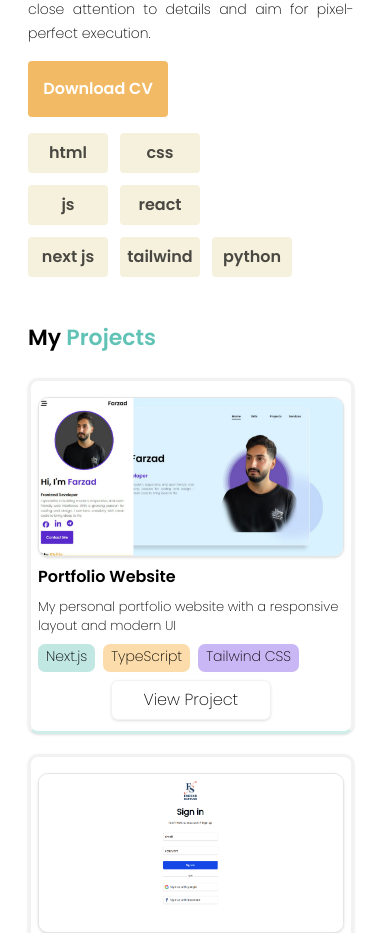
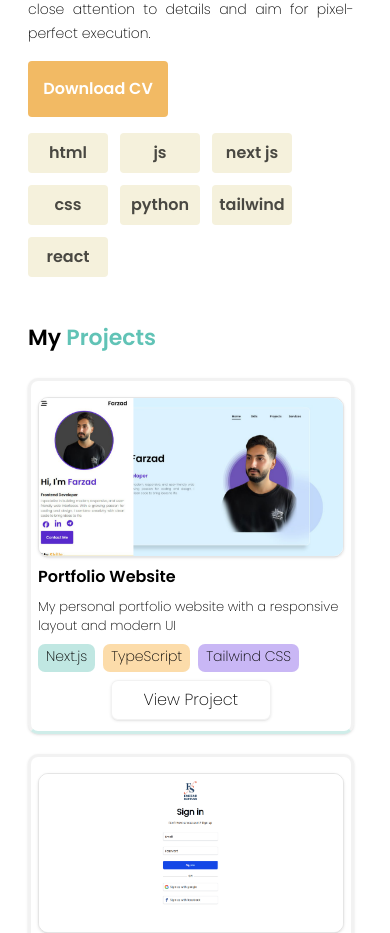
Before and after one commit to farzadsohrabii/my-responsive-portfolio, a Next.js app: page / in a window 390 px wide. Shown: the part 860-1793 px from the top of the page. Built offline with nearby package versions, Linux system fonts and the light colour scheme.

Commit message:
Update page.tsx

```diff
--- a/src/app/skills/page.tsx
+++ b/src/app/skills/page.tsx
@@ -37,8 +37,7 @@ export default function Skills() {
                                             <MobileSkills skillname="html" />
                                         </div>
                                         <div className="lg:w-full lg:h-1/2 lg:bg-[#c0dafb]/60 lg:rounded-2xl lg:justify-center skillMiniBox">
-                                            <SkillCircle name="Python" percent={50} color="#61c3b6" percentColor="text-[#61c3b6]" />
-                                            <MobileSkills skillname="css" />
+                                            <SkillCircle name="Python" percent={65} color="#61c3b6" percentColor="text-[#61c3b6]" />
                                         </div>
                                     </div>
                                     <div className="lg:flex lg:flex-col lg:w-[40%] lg:h-[90%]  lg:gap-6 lg:mb-8 ---------- flex">
@@ -47,21 +46,33 @@ export default function Skills() {
                                             <MobileSkills skillname="js" />
                                         </div>
                                         <div className="lg:w-full lg:h-1/2 lg:bg-[#c0dafb]/60 lg:rounded-2xl lg:justify-center skillMiniBox">
-                                            <SkillCircle name="WordPress" percent={70} color="#3f3964" percentColor="text-[#3f3964]" />
-                                            <MobileSkills skillname="react" />
+                                            <SkillCircle name="WordPress" percent={45} color="#3f3964" percentColor="text-[#3f3964]" />
                                         </div>
                                     </div>
+
                                     <div className=" lg:flex-col lg:w-[40%] lg:h-[90%]  lg:gap-6 lg:mb-8 lg:hidden ---------- flex">
                                         <div className="lg:w-full lg:h-1/2 lg:bg-[#c0dafb]/60 lg:rounded-2xl lg:justify-center skillMiniBox">
                                             <MobileSkills skillname="next js" />
                                         </div>
+                                    </div>
+                                    <div className="lg:hidden lg:flex-col lg:w-[40%] lg:h-[90%]  lg:gap-6 lg:mb-8 ---------- flex">
+                                        <div className="lg:w-full lg:h-1/2 lg:bg-[#c0dafb]/60 lg:rounded-2xl lg:justify-center skillMiniBox">
+                                            <MobileSkills skillname="css" />
+                                        </div>
+                                    </div>
+                                    <div className="lg:hidden lg:flex-col lg:w-[40%] lg:h-[90%]  lg:gap-6 lg:mb-8 ---------- flex">
+                                        <div className="lg:w-full lg:h-1/2 lg:bg-[#c0dafb]/60 lg:rounded-2xl lg:justify-center skillMiniBox">
+                                            <MobileSkills skillname="python" />
+                                        </div>
+                                    </div>
+                                    <div className="lg:hidden lg:flex-col lg:w-[40%] lg:h-[90%]  lg:gap-6 lg:mb-8 ---------- flex">
                                         <div className="lg:w-full lg:h-1/2 lg:bg-[#c0dafb]/60 lg:rounded-2xl lg:justify-center skillMiniBox">
                                             <MobileSkills skillname="tailwind" />
                                         </div>
                                     </div>
                                     <div className="lg:hidden lg:flex-col lg:w-[40%] lg:h-[90%]  lg:gap-6 lg:mb-8 ---------- flex">
                                         <div className="lg:w-full lg:h-1/2 lg:bg-[#c0dafb]/60 lg:rounded-2xl lg:justify-center skillMiniBox">
-                                            <MobileSkills skillname="python" />
+                                            <MobileSkills skillname="react" />
                                         </div>
                                     </div>
                                 </div>
```
